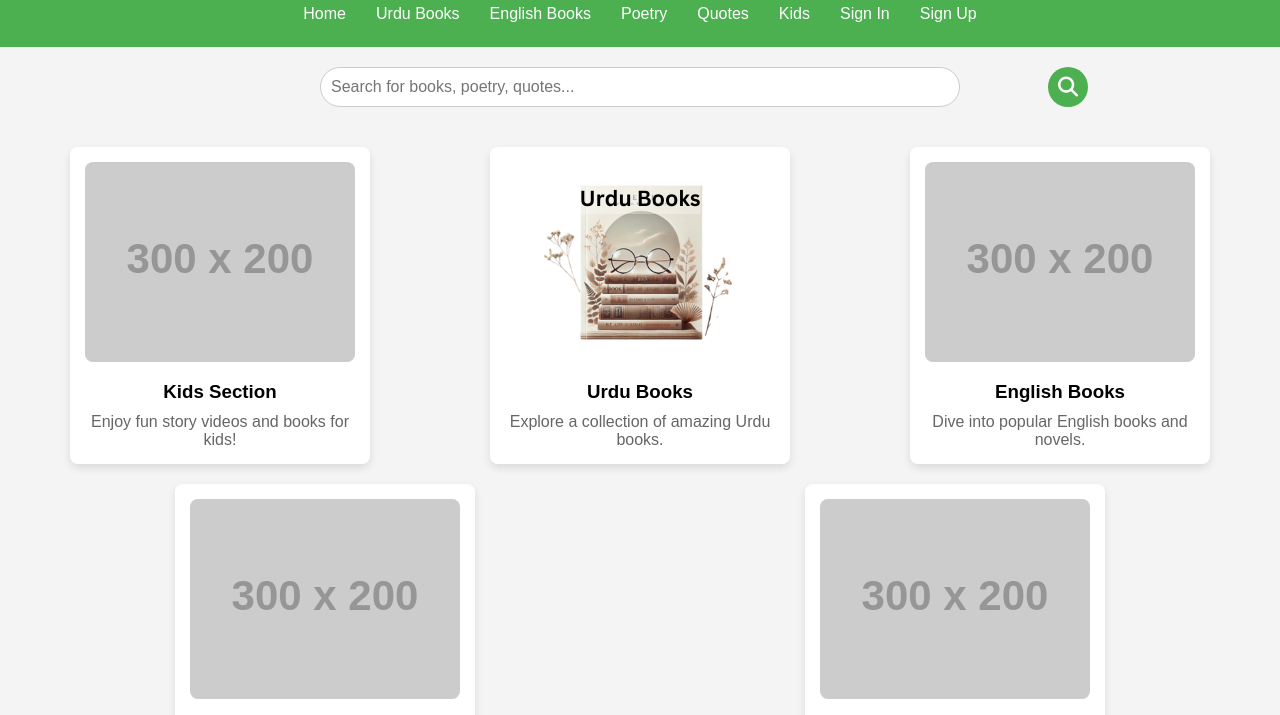
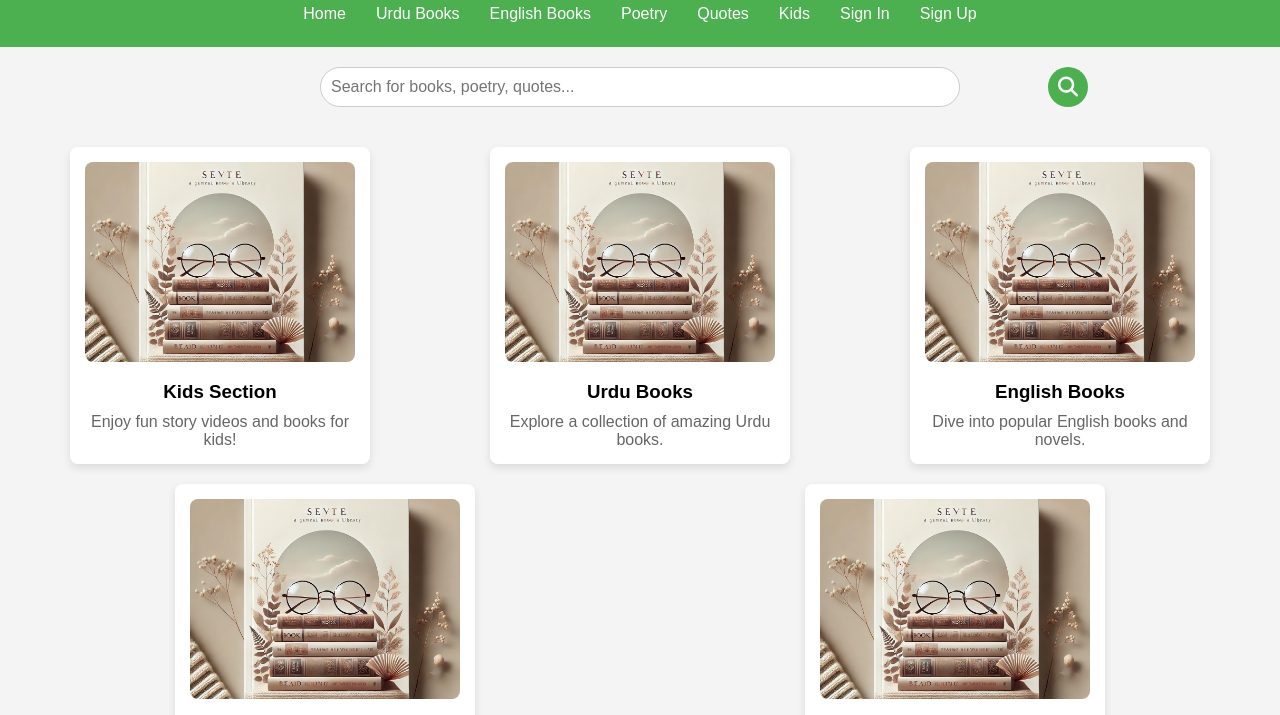
Before and after one commit to myreads/myreads.github.io, a plain HTML site: page index.html in a window 1280 px wide. Shown: the part 74-789 px from the top of the page. Drawn offline with Linux system fonts and the light colour scheme; placeholder pictures from the web are drawn by us.

Commit message:
Update index.html

```diff
--- a/index.html
+++ b/index.html
@@ -68,35 +68,35 @@
     <main>
         <!-- Kids Section Card -->
         <div class="card">
-            <img src="https://via.placeholder.com/300x200" alt="Kids Section">
+            <img src="cards back.webp" alt="Kids Section">
             <h3>Kids Section</h3>
             <p>Enjoy fun story videos and books for kids!</p>
         </div>
 
         <!-- Urdu Books Card -->
         <div class="card">
-           <img src="Urdu Books.png" alt="Urdu Books" />
+           <img src="cards back.webp" alt="Urdu Books" />
             <h3>Urdu Books</h3>
             <p>Explore a collection of amazing Urdu books.</p>
         </div>
 
         <!-- English Books Card -->
         <div class="card">
-            <img src="https://via.placeholder.com/300x200" alt="English Books">
+            <img src="cards back.webp" alt="English Books">
             <h3>English Books</h3>
             <p>Dive into popular English books and novels.</p>
         </div>
 
         <!-- Poetry Card -->
         <div class="card">
-            <img src="https://via.placeholder.com/300x200" alt="Poetry">
+            <img src="cards back.webp" alt="Poetry">
             <h3>Poetry</h3>
             <p>Discover a world of beautiful poetry.</p>
         </div>
 
         <!-- Quotes Card -->
         <div class="card">
-            <img src="https://via.placeholder.com/300x200" alt="Quotes">
+            <img src="cards back.webp" alt="Quotes">
             <h3>Quotes</h3>
             <p>Read inspiring and thought-provoking quotes.</p>
         </div>
```
